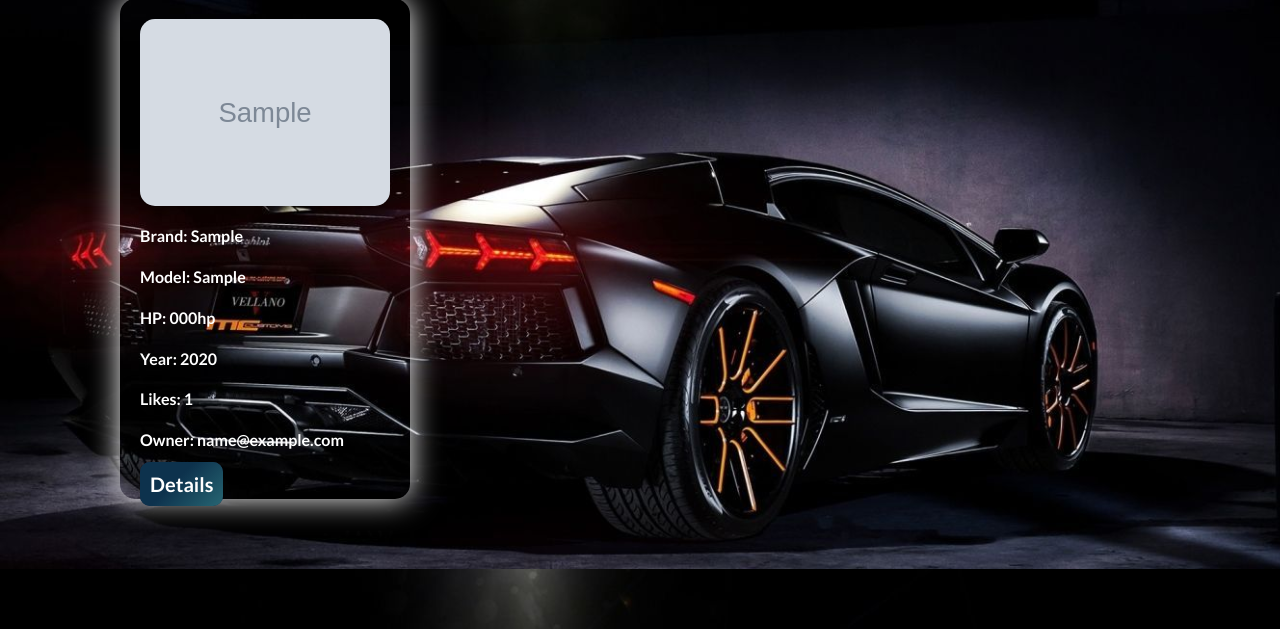
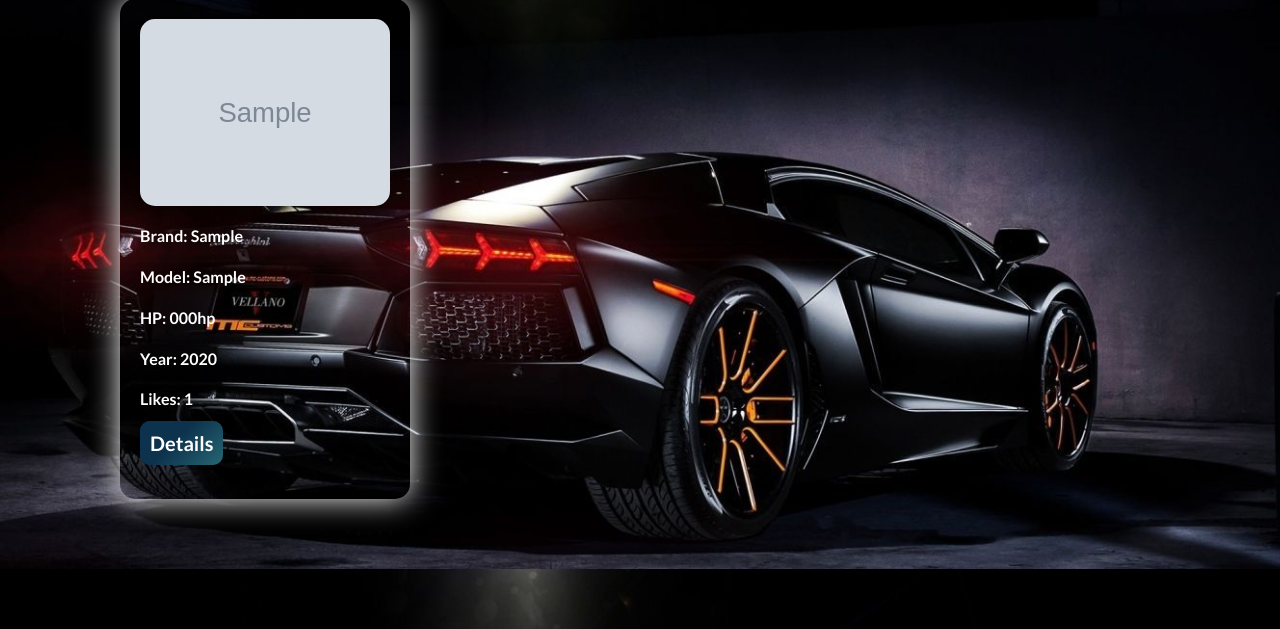
Before and after one commit to EvgeniAnastasov/car_project_django, a Django app: template cars/templates/home-with-profile.html in a window 1280 px wide. Shown: the part 171-800 px from the top of the page. Run offline with Django 4.2, Linux system fonts and the light colour scheme; the template is opened without the code that fills it: most values are stand-ins (such as "Sample title", 1, 10 or a date in 2020); grey boxes marked "Sample" are stand-in pictures.

Commit message:
userfield removed in index page

```diff
--- a/cars/templates/home-with-profile.html
+++ b/cars/templates/home-with-profile.html
@@ -30,7 +30,7 @@
                 <p class="genre">HP: {{ car.hp }}hp</p>
                 <p class="price">Year: {{ car.year }}</p>
                 <p>Likes: {{ car.like_set.count }}</p>
-                <p>Owner: {{ car.user.email }}</p>
+{#                <p>Owner: {{ car.user.email }}</p>#}
             </div>
             <div class="btn-group">
                 <a href="{% url 'car details' car.pk %}">Details</a>
```
